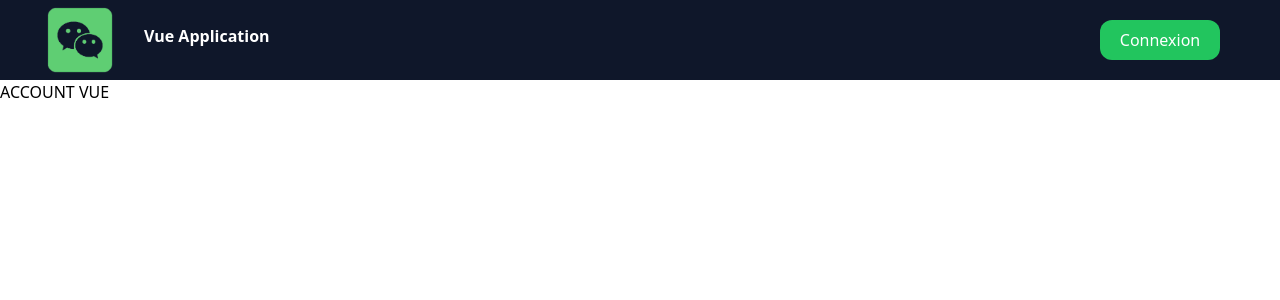
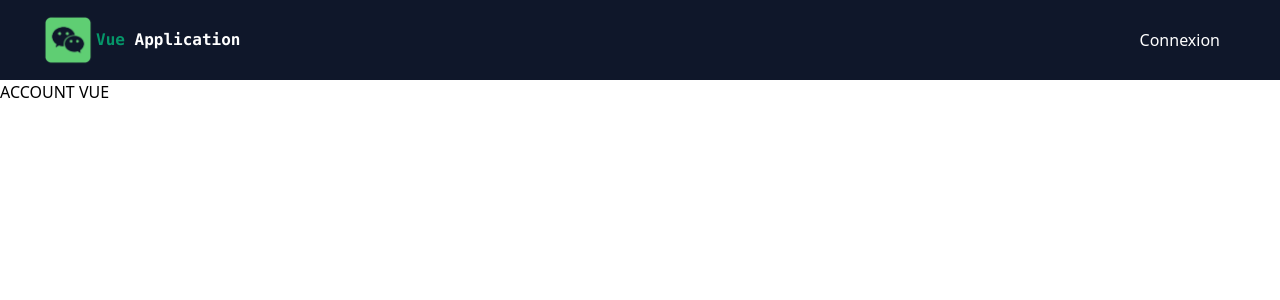
Before and after one commit to CarraP/vue-webforce, a Vue app: page /account in a window 1280 px wide. Shown: the top 300 px of the page. Built offline with nearby package versions, Linux system fonts and the light colour scheme; no server answers.

Commit message:
feat(ui): Ui tweaks

```diff
--- a/src/components/Chat.vue
+++ b/src/components/Chat.vue
@@ -31,11 +31,12 @@ function sendNewMessage(){
       </Message>
     </div>
 
-    <div class="send-container flex h-[150px]">
-      <textarea v-model="newMessage" class="grow resize-none" placeholder="Message" maxlength="255"></textarea>
-      <button @click="sendNewMessage">
+
+      <form @submit.prevent="sendNewMessage" class="send-container flex max-h-[150px] px-3 py-2">
+      <input v-model="newMessage" class="p-2 font-mono text-xs outline-emerald-700 focus:outline-double text-white grow resize-none bg-slate-900 rounded-md" placeholder="Message" maxlength="255"/>
+      <button type="submit" >
         <svg
-          class="icon-send text-green-500 hover:text-green-600 w-[50px] px-2"
+          class="icon-send text-emerald-600 hover:text-emerald-900 w-[40px] px-2 duration-200"
           aria-hidden="true"
           focusable="false"
           role="img"
@@ -48,7 +49,7 @@ function sendNewMessage(){
           />
         </svg>
       </button>
-    </div>
+    </form>
 
  </div>
 </template>
--- a/src/components/Message.vue
+++ b/src/components/Message.vue
@@ -3,7 +3,7 @@
       <span class="capitalize text-white text-xs font-mono" v-if="!sender">{{ name }}</span>
       <div class="flex rounded gap-3" :class="sender ? 'flex-row-reverse' : ''">
         <Avatar class="h-10 rounded-full" :src="photoUrl" />
-        <div class="font-mono text-sm rounded-3xl text max-w-2/4 min-h-16 px-6 py-3 text-white" :class="sender ? 'bg-emerald-700' : 'bg-gray-700'">
+        <div class="font-mono drop-shadow-lg rounded-3xl text-xs min-h-16 px-6 py-3 text-white" :class="sender ? 'bg-emerald-700' : 'bg-gray-700'">
             <p class="text-xs text-gray-400">{{ createdAt }}</p>
           <slot />
         </div>
--- a/src/components/Nav.vue
+++ b/src/components/Nav.vue
@@ -2,17 +2,17 @@
   <nav>
     <div class="flex justify-between px-10 h-[80px] bg-slate-900 text-white">
 
-      <router-link to="/" class="flex">
-        <img src="../assets/img/logo.jpg" alt="logo">
-        <h1 class="font-bold p-6">Vue Application</h1>
+      <router-link to="/" class="flex items-center">
+        <img src="../assets/img/logo.jpg" class="h-14" alt="logo">
+        <h1 class="font-bold font-mono invisible sm:visible"> <span class="font-bold text-emerald-600 font-mono">Vue</span> Application</h1>
       </router-link>
 
-      <div v-if="isLogin" class="login flex">
-        <button class="bg-green-500 hover:bg-green-600 h-[40px] w-[120px] m-5 rounded-xl" @click="signOut">Déconnexion</button>
-        <router-link to="/account"><Avatar :src="user.photoURL" class="w-[60px] h-[60px] rounded-xl m-2.5"/></router-link>
+      <div v-if="isLogin" class="login flex items-center gap-1">
+        <button class=" px-4 py-2 font-mono text-xs rounded-full underline" @click="signOut">Déconnexion</button>
+        <router-link to="/account"><Avatar :src="user.photoURL" class="w-14 rounded-xl"/></router-link>
       </div>
 
-      <button v-else class="bg-green-500 hover:bg-green-600 h-[40px] w-[120px] m-5 rounded-xl" @click="signIn">Connexion</button>
+      <button v-else class="m-5" @click="signIn">Connexion</button>
 
     </div>
   </nav>
```
